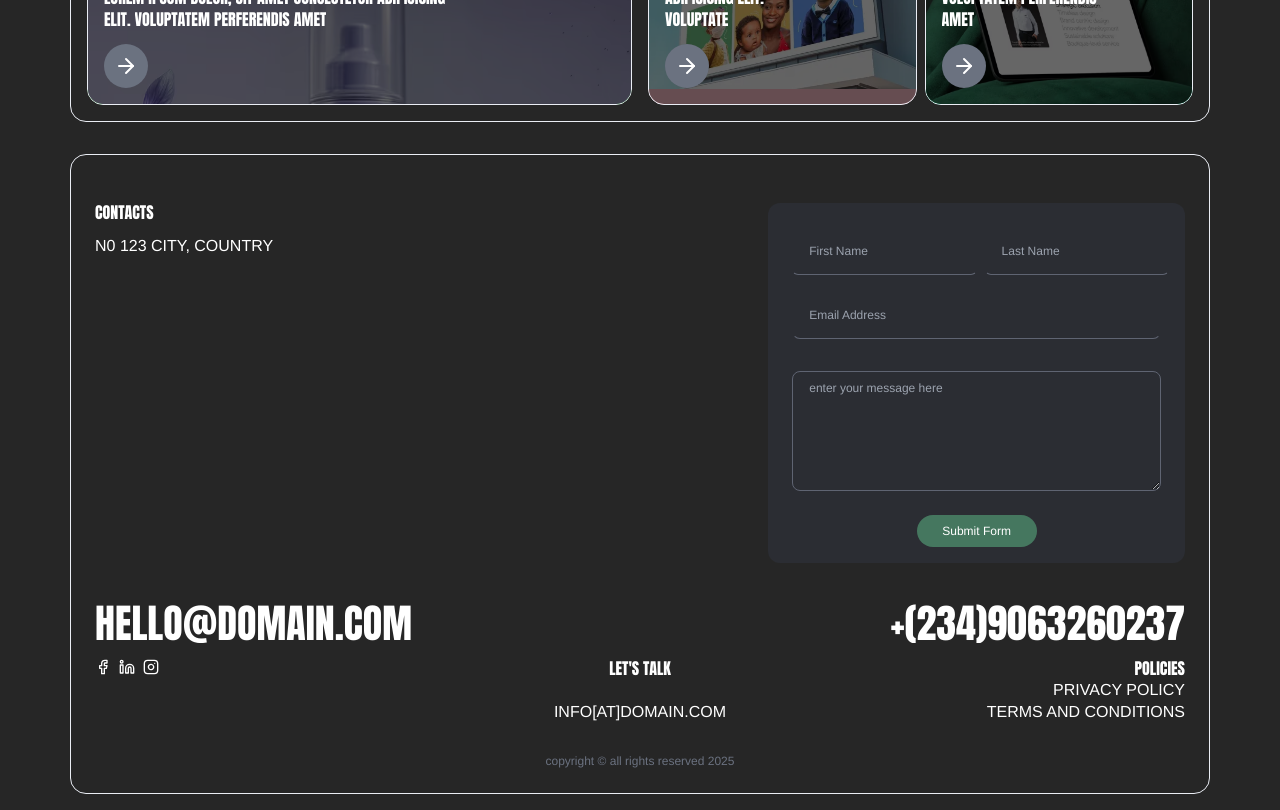
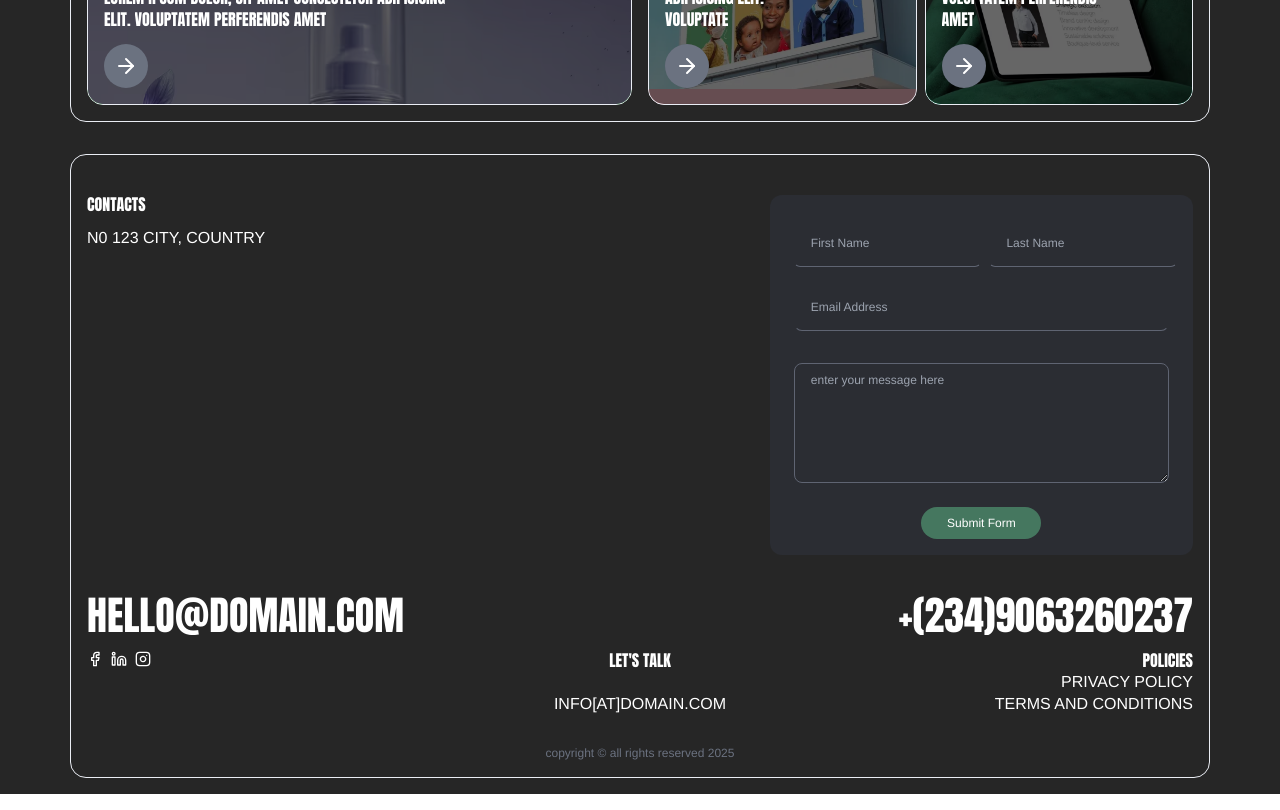
Before and after one commit to brogzy-brainpit/coachdemo, a Next.js app: page / in a window 1280 px wide. Shown: the part 2560-3370 px from the top of the page. Built offline with nearby package versions, Linux system fonts and the light colour scheme; a web font is replaced by a local one.

Commit message:
update commit

```diff
--- a/src/components/Footer.jsx
+++ b/src/components/Footer.jsx
@@ -15,8 +15,9 @@ function footer() {
     }
   ]
   return (
-    <div className='  w-full  flex gap-2 flex-col'>
-      <section className='container-section container mx-auto my-4 w-full h-full gap-6 p-2  border rounded-2xl  border-brand-accent'>
+    <div className='w-full  flex gap-2 flex-col container-section container mx-auto'>
+
+      <section className='my-4 w-full h-full gap-6 p4  border rounded-2xl  border-brand-accent'>
    <div className="flex gap-2 breaker ">
   {/* Right side - single 50% item */}
   <div className="breaker-child py-10 px-4  items-start justify-start flex flex-col gap-4  w-[60%]  ">
```
